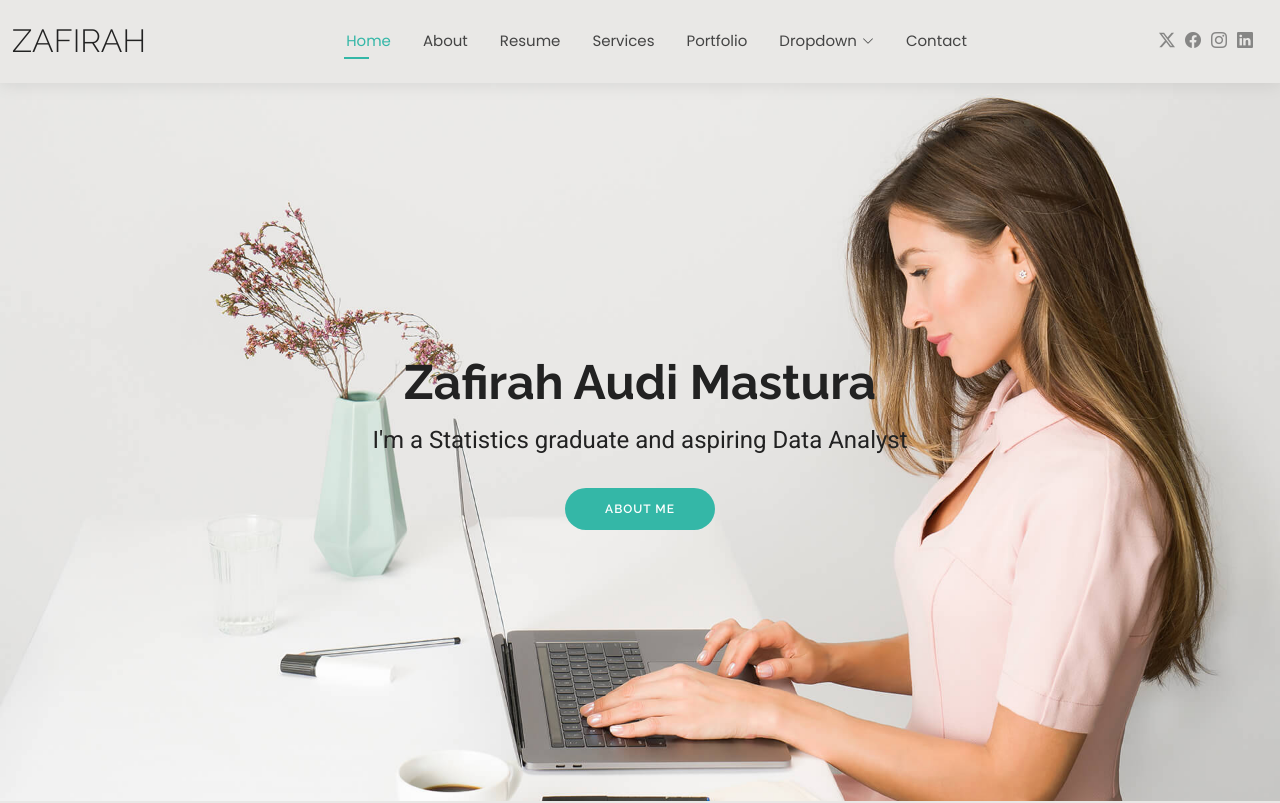
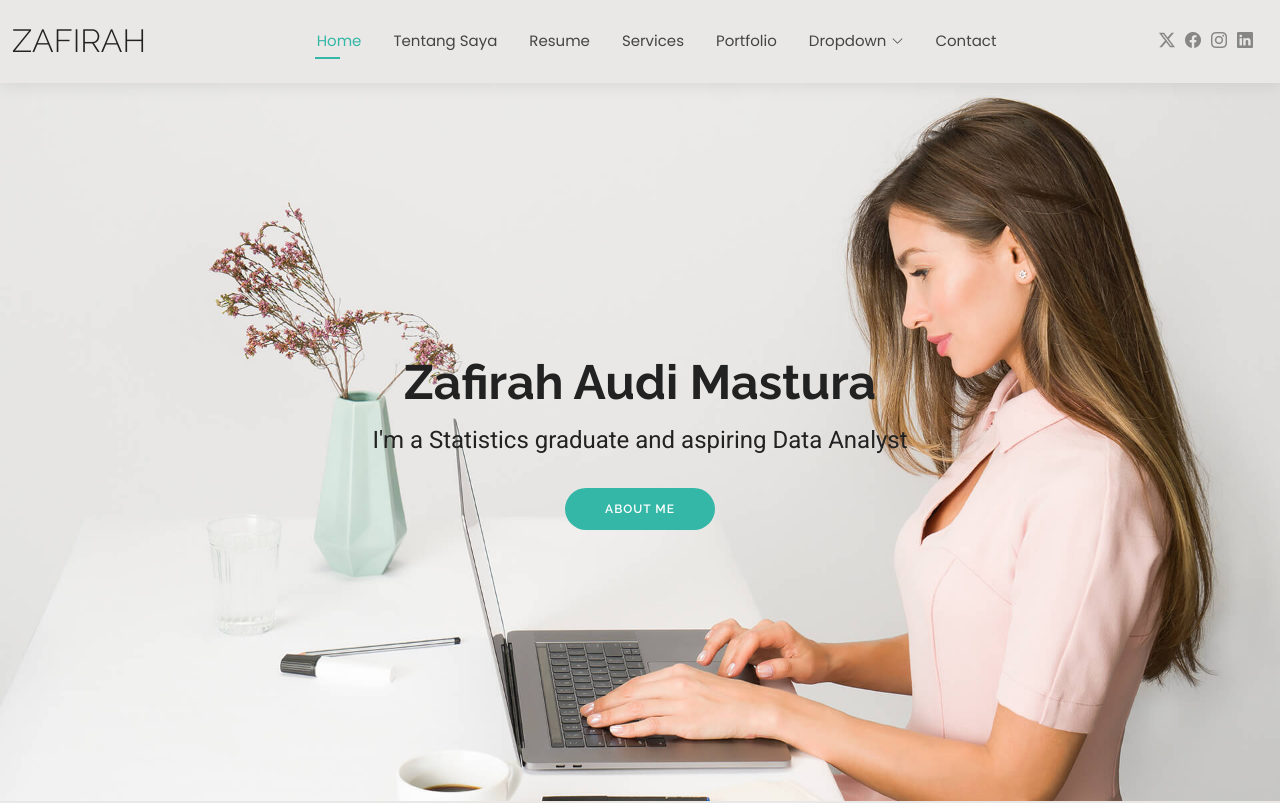
Before and after one commit to zafirah-audi-mastura/zafirah-audi-mastura.github.io, a plain HTML site: page index.html in a window 1280 px wide. Shown: the top 803 px of the page. Drawn offline with Linux system fonts and the light colour scheme.

Commit message:
Update konten

```diff
--- a/index.html
+++ b/index.html
@@ -28,7 +28,7 @@
   <link href="assets/css/main.css" rel="stylesheet">
 
   <!-- =======================================================
-  * Template Name: Kelly
+  * Template Name: zafirah
   * Template URL: https://bootstrapmade.com/kelly-free-bootstrap-cv-resume-html-template/
   * Updated: Aug 07 2024 with Bootstrap v5.3.3
   * Author: BootstrapMade.com
@@ -50,7 +50,7 @@
       <nav id="navmenu" class="navmenu">
         <ul>
           <li><a href="index.html" class="active">Home</a></li>
-          <li><a href="about.html">About</a></li>
+          <li><a href="about.html">Tentang Saya</a></li>
           <li><a href="resume.html">Resume</a></li>
           <li><a href="services.html">Services</a></li>
           <li><a href="portfolio.html">Portfolio</a></li>
```
Also changed, not shown: about.html (+1 -1 lines).
